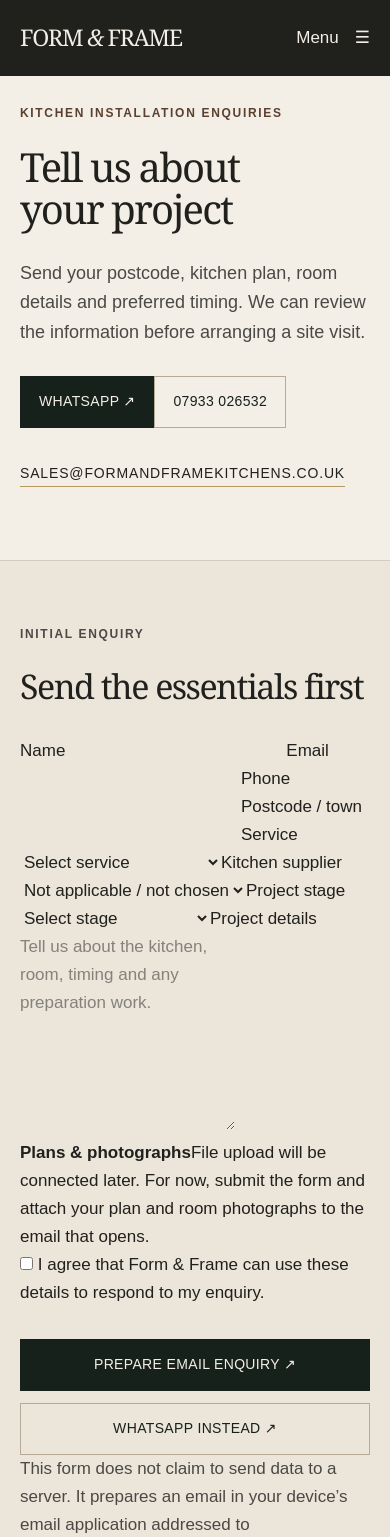
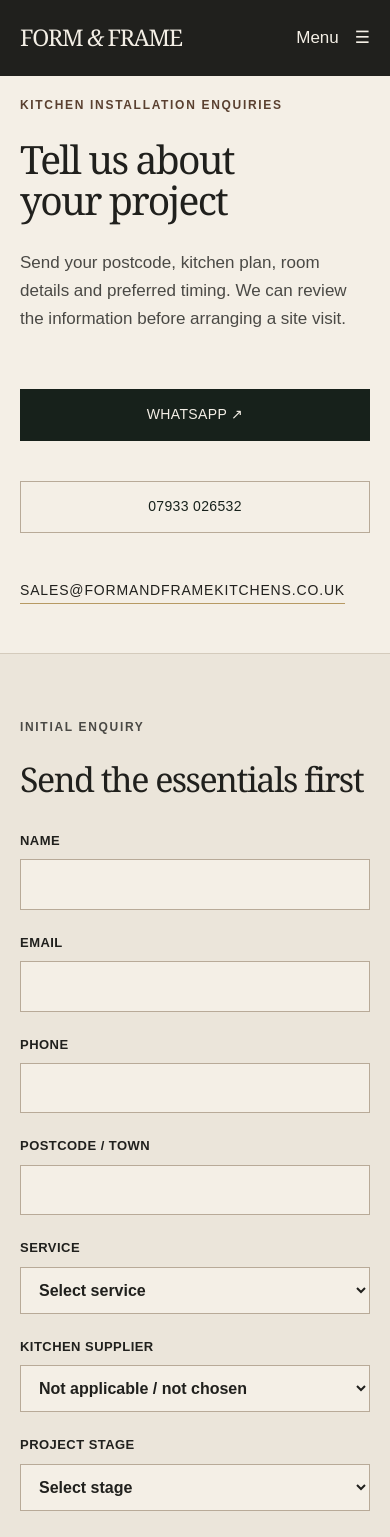
Before and after one commit to formandframekitchens/form-and-frame-website, a Next.js app: page /contact in a window 390 px wide. Shown: the top 1537 px of the page. Built offline with nearby package versions, Linux system fonts and the light colour scheme.

Commit message:
Style Revision 2 service pages and enquiry form

```diff
--- a/app/globals.css
+++ b/app/globals.css
@@ -272,3 +272,80 @@ summary::-webkit-details-marker { display: none; }
   .inframe-intro { grid-template-columns: 1.2fr 1fr; gap: 64px; }
   .inframe-process { grid-template-columns: repeat(2, minmax(0, 1fr)); gap: 40px; }
 }
+
+
+/* Revision 2: richer service pages, galleries and enquiry UI */
+.service-hero { padding-block: 24px 56px; }
+.service-hero-grid { display: grid; grid-template-columns: minmax(0, 1.05fr) minmax(360px, .95fr); align-items: center; gap: clamp(36px, 6vw, 88px); }
+.service-hero-copy { min-width: 0; }
+.service-hero h1 { max-width: 880px; font-size: clamp(38px, 4vw, 52px); line-height: 1.06; }
+.service-lead { max-width: 760px; font-size: clamp(17px, 1.35vw, 20px); }
+.service-contact-actions { display: flex; flex-wrap: wrap; align-items: center; gap: 12px; margin-top: 28px; }
+.service-phone-link { min-height: 44px; display: inline-flex; align-items: center; padding-inline: 8px; font-size: 16px; text-decoration: underline; text-decoration-color: var(--brass); text-underline-offset: 6px; }
+.supplier-identity { display: inline-flex; align-items: center; gap: 12px; padding: 9px 14px; margin-bottom: 18px; border: 1px solid var(--line); border-left: 5px solid var(--supplier-accent, var(--brass)); background: rgb(255 255 255 / 28%); }
+.supplier-identity-mark { width: 12px; height: 12px; background: var(--supplier-accent, var(--brass)); }
+.supplier-identity strong { font-size: 17px; }
+.supplier-identity small { color: color-mix(in srgb, var(--charcoal) 62%, var(--ivory)); font-size: 12px; text-transform: uppercase; letter-spacing: .06em; }
+.service-visual { min-width: 0; }
+.service-visual-frame { position: relative; aspect-ratio: 4 / 3; overflow: hidden; background: color-mix(in srgb, var(--stone) 32%, var(--ivory)); border: 1px solid var(--line); }
+.service-hero-visual .service-visual-frame { aspect-ratio: 5 / 4; min-height: 360px; }
+.service-visual img { width: 100%; height: 100%; object-fit: cover; display: block; }
+.service-image-placeholder { width: 100%; height: 100%; min-height: 230px; display: flex; flex-direction: column; align-items: center; justify-content: center; gap: 8px; background: linear-gradient(135deg, color-mix(in srgb, var(--stone) 35%, var(--ivory)), color-mix(in srgb, var(--green) 12%, var(--ivory))); color: color-mix(in srgb, var(--charcoal) 58%, var(--ivory)); }
+.service-image-placeholder span { font-size: 12px; font-weight: 700; letter-spacing: .16em; }
+.service-image-placeholder small { font-size: 13px; }
+.service-visual figcaption { display: flex; justify-content: space-between; gap: 20px; padding-top: 12px; font-size: 13px; line-height: 1.4; color: color-mix(in srgb, var(--charcoal) 62%, var(--ivory)); }
+.service-visual figcaption span { flex-shrink: 0; font-size: 12px; }
+.service-trust-strip { max-width: 1280px; margin: 0 auto; display: grid; grid-template-columns: repeat(4, minmax(0,1fr)); background: var(--green); color: var(--ivory); }
+.service-trust-strip li { min-height: 86px; padding: 18px 22px; display: flex; flex-direction: column; justify-content: center; border-left: 1px solid rgb(244 239 230 / 15%); }
+.service-trust-strip li:first-child { border-left: 0; }
+.service-trust-strip strong { color: var(--brass); font-size: 12px; letter-spacing: .07em; text-transform: uppercase; }
+.service-trust-strip span { margin-top: 4px; font-size: 13px; color: rgb(244 239 230 / 72%); }
+.service-split { display: grid; grid-template-columns: minmax(0, .95fr) minmax(0, 1.05fr); align-items: center; gap: clamp(40px, 6vw, 88px); }
+.service-split-reverse .service-visual { order: 2; }
+.service-split-copy .service-section-body { margin-top: 26px; }
+.service-prose-spaced { margin-top: 18px; }
+.service-gallery { display: grid; grid-template-columns: repeat(3, minmax(0,1fr)); gap: 24px; margin-top: 36px; }
+.service-gallery-feature { grid-column: span 2; grid-row: span 2; }
+.service-gallery-feature .service-visual-frame { height: 100%; min-height: 520px; aspect-ratio: auto; }
+.service-gallery .service-visual:not(.service-gallery-feature) .service-visual-frame { aspect-ratio: 4 / 3; }
+.supplier-card { border-top-width: 4px; }
+.enquiry-form { max-width: 980px; }
+.form-grid { display: grid; grid-template-columns: repeat(2, minmax(0,1fr)); gap: 22px; }
+.enquiry-form label { display: grid; gap: 8px; font-size: 13px; font-weight: 600; letter-spacing: .035em; text-transform: uppercase; }
+.enquiry-form input, .enquiry-form select, .enquiry-form textarea { width: 100%; border: 1px solid var(--stone); background: var(--ivory); color: var(--charcoal); padding: 13px 14px; font: inherit; font-size: 16px; line-height: 1.4; text-transform: none; letter-spacing: normal; }
+.enquiry-form textarea { resize: vertical; }
+.form-span { grid-column: 1 / -1; }
+.upload-placeholder { margin-top: 24px; padding: 20px; border: 1px dashed var(--stone); display: grid; gap: 6px; }
+.upload-placeholder strong { font-size: 14px; }
+.upload-placeholder span, .form-note { font-size: 14px; }
+.consent { margin-top: 22px; display: flex !important; grid-template-columns: auto 1fr; align-items: flex-start; gap: 10px !important; text-transform: none !important; letter-spacing: normal !important; font-size: 14px !important; font-weight: 400 !important; }
+.consent input { width: auto; margin-top: 5px; }
+.form-note { max-width: 760px; margin-top: 18px; }
+.service-contact-note a { text-decoration: underline; text-underline-offset: 4px; }
+@media (max-width: 999px) {
+  .service-hero-grid, .service-split { grid-template-columns: 1fr; }
+  .service-hero-visual { max-width: 760px; }
+  .service-trust-strip { grid-template-columns: repeat(2, minmax(0,1fr)); }
+  .service-trust-strip li:nth-child(odd) { border-left: 0; }
+  .service-gallery { grid-template-columns: repeat(2, minmax(0,1fr)); }
+  .service-gallery-feature { grid-column: span 2; }
+  .service-split-reverse .service-visual { order: initial; }
+}
+@media (max-width: 600px) {
+  .service-hero { padding-block: 20px 40px; }
+  .service-hero h1 { font-size: clamp(34px, 10vw, 40px); }
+  .breadcrumbs { margin-bottom: 28px; }
+  .service-contact-actions { align-items: stretch; flex-direction: column; }
+  .service-contact-actions .button { width: 100%; }
+  .service-phone-link { padding-inline: 0; }
+  .supplier-identity { flex-wrap: wrap; }
+  .supplier-identity small { width: 100%; padding-left: 24px; }
+  .service-trust-strip { grid-template-columns: 1fr 1fr; }
+  .service-trust-strip li { min-height: 76px; padding: 14px; }
+  .service-gallery { grid-template-columns: 1fr; }
+  .service-gallery-feature { grid-column: auto; grid-row: auto; }
+  .service-gallery-feature .service-visual-frame { min-height: 300px; aspect-ratio: 4 / 3; }
+  .service-visual figcaption { flex-direction: column; gap: 4px; }
+  .form-grid { grid-template-columns: 1fr; }
+  .form-span { grid-column: auto; }
+}
```
